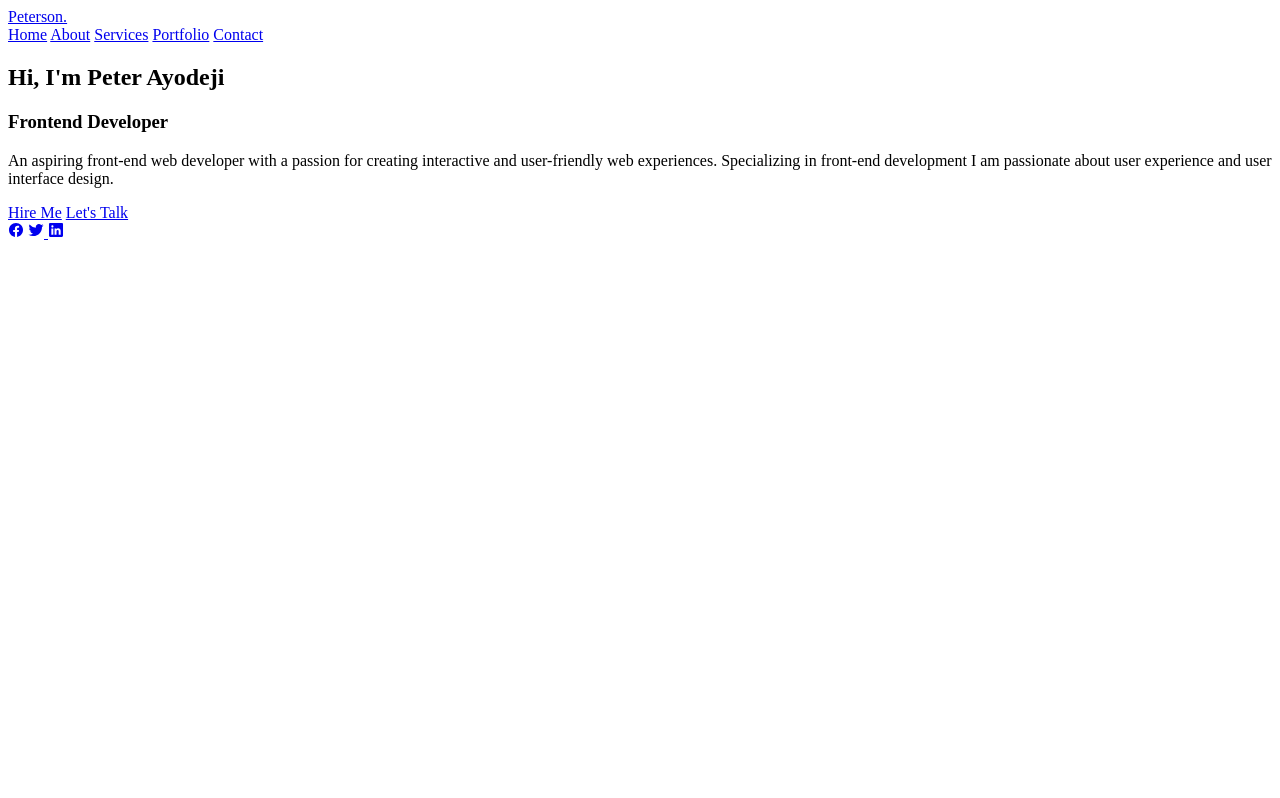
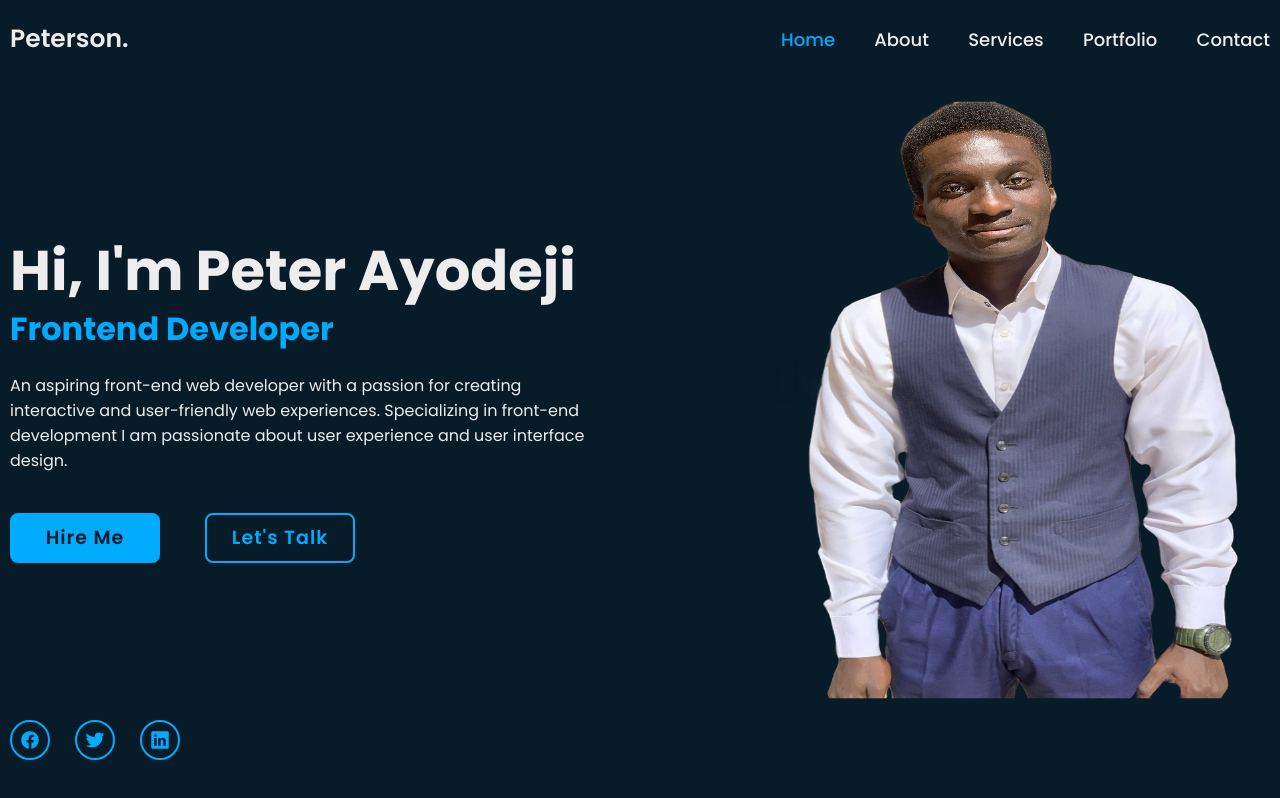
Before and after one commit to Peterson1705/portfolio, a plain HTML site: page index.html in a window 1280 px wide. Drawn offline with nearby package versions, Linux system fonts and the light colour scheme.

Commit message:
Add files via upload

```diff
--- a/index.html
+++ b/index.html
@@ -6,7 +6,7 @@
     <script type="module" src="https://unpkg.com/ionicons@7.1.0/dist/ionicons/ionicons.esm.js"></script>
 <script nomodule src="https://unpkg.com/ionicons@7.1.0/dist/ionicons/ionicons.js"></script>
     <title>personal portfolio website HTML CSS only codehal</title>
-    <link rel="stylesheet" href="Peterson.css">
+    <link rel="stylesheet" href="index.css">
 
 </head>
 
```
